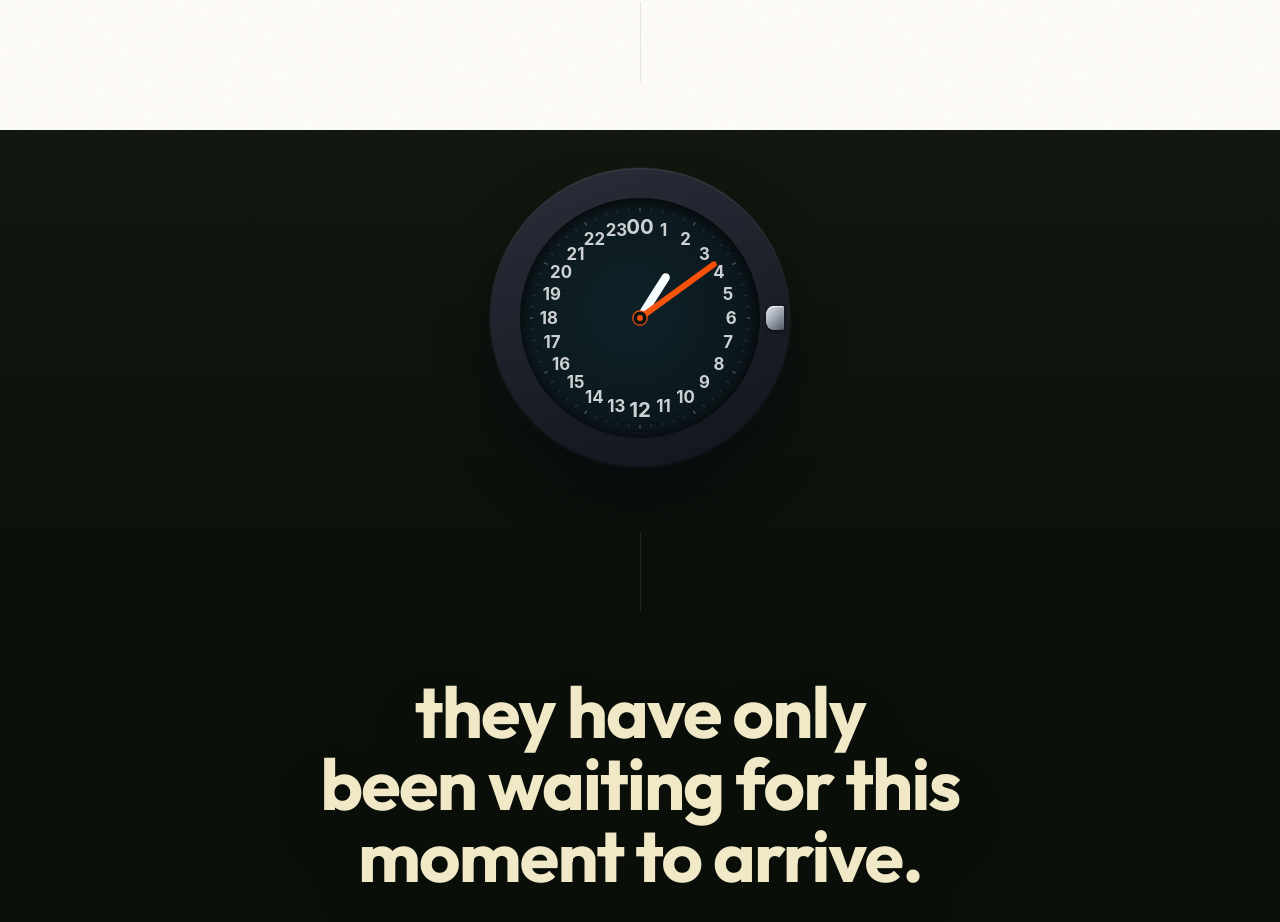
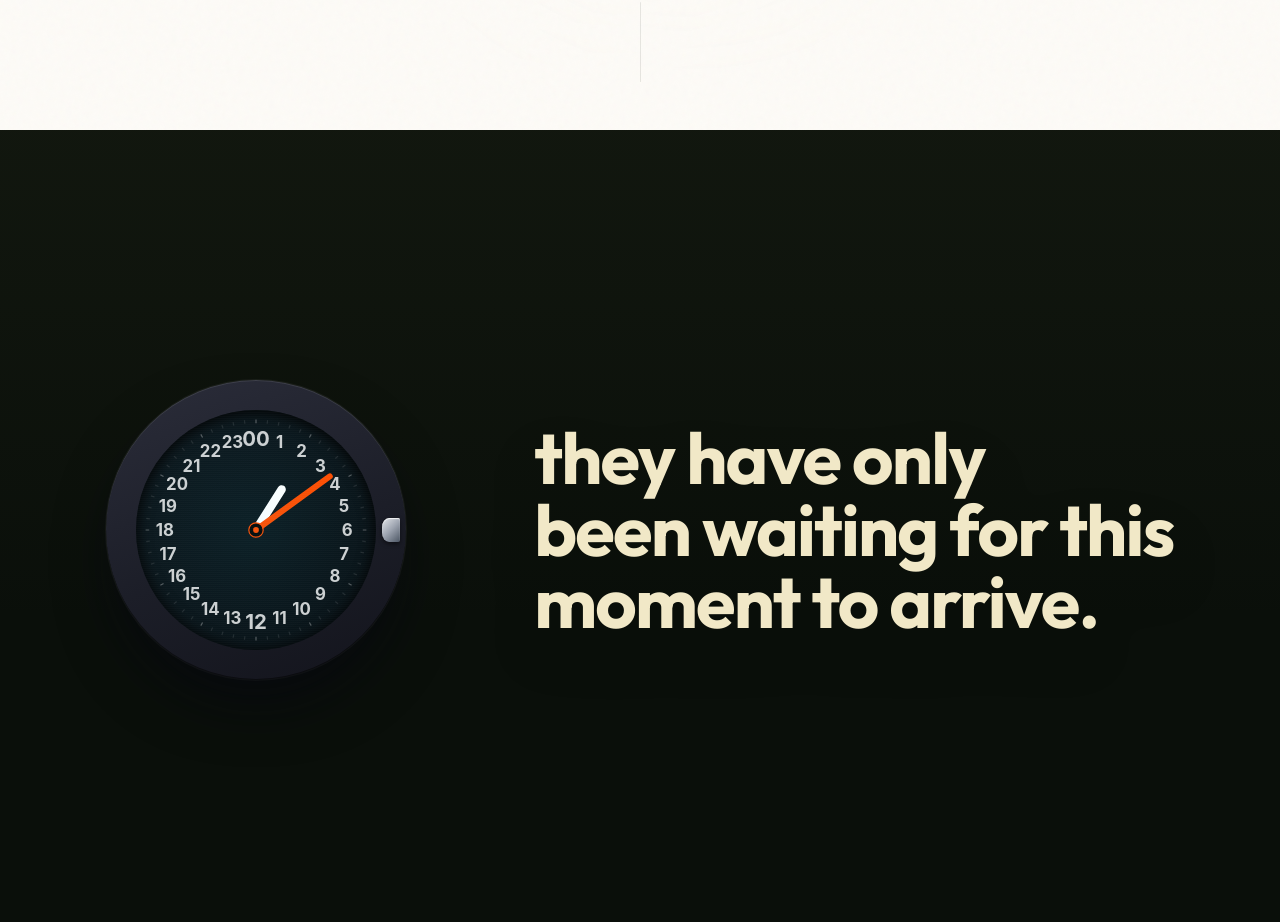
Before and after one commit to otto-o2/otu-waitlist, a Next.js app: page / in a window 1280 px wide. Shown: the part 670-1592 px from the top of the page. Built offline with nearby package versions, Linux system fonts and the light colour scheme.

Commit message:
style: restore original side-by-side layout for clock and anticipation headline

```diff
--- a/app/page.tsx
+++ b/app/page.tsx
@@ -212,11 +212,10 @@ export default function Home() {
       {/* PAGE 1: THE ANTICIPATION */}
       <section className="relative z-20 w-full h-screen flex flex-col items-center justify-center px-6 md:px-12 lg:px-24 bg-[#0A0F0A] overflow-hidden">
         <div className="absolute top-0 left-1/2 -translate-x-1/2 w-full h-[500px] bg-gradient-to-b from-[#9CA764]/5 to-transparent pointer-events-none" />
-        <div className="max-w-7xl mx-auto flex flex-col items-center gap-16 relative z-10">
+        <div className="max-w-7xl mx-auto flex flex-col md:flex-row items-center justify-center gap-12 md:gap-32 relative z-10 w-full">
           <Clock />
-          <div className="w-[1px] h-20 bg-[#F1E8C7]/10" />
-          <h2 className="text-4xl md:text-6xl lg:text-7xl font-sans text-[#F1E8C7] font-bold leading-[1.1] max-w-2xl tracking-tight text-center drop-shadow-2xl">
-            they have only <br /> been waiting for this <br /> moment to arrive.
+          <h2 className="text-4xl md:text-5xl lg:text-7xl font-sans text-[#F1E8C7] font-bold leading-[1.1] max-w-2xl tracking-tight text-center md:text-left drop-shadow-2xl">
+            they have only <br className="hidden md:block" /> been waiting for this <br className="hidden md:block" /> moment to arrive.
           </h2>
         </div>
       </section>
```
